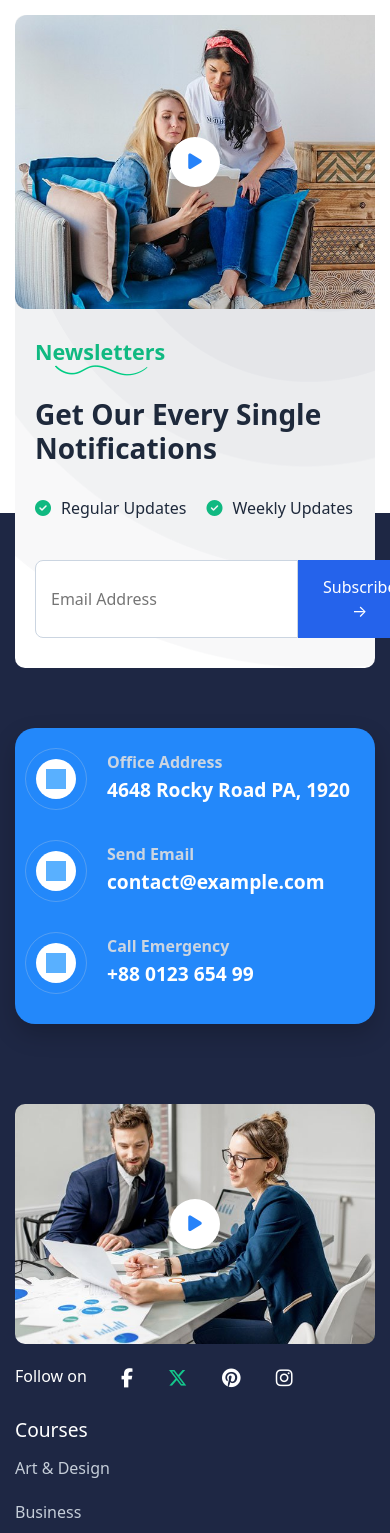
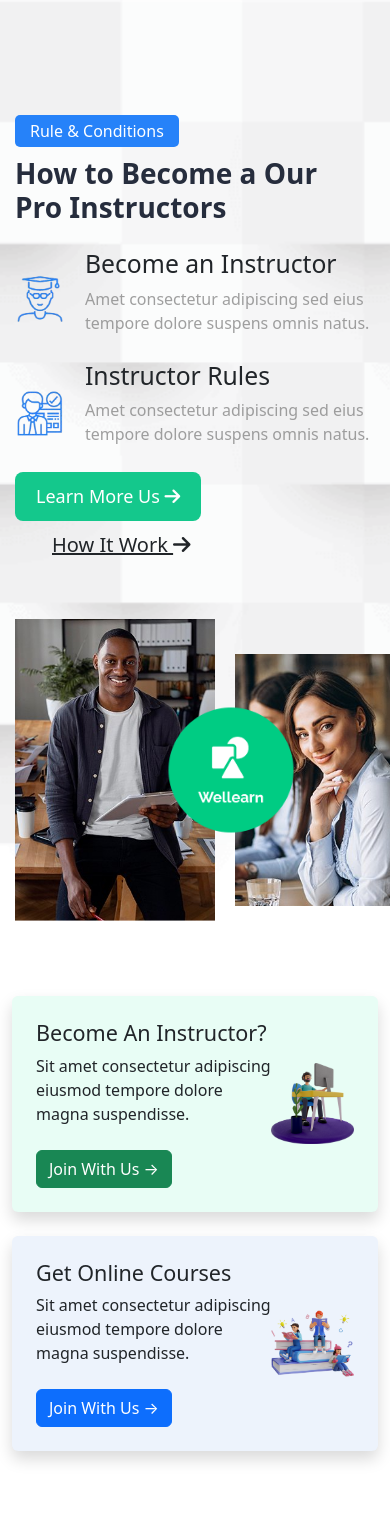
Before and after one commit to HmSani6699/job-task, a React (Vite) app: page / in a window 390 px wide. Shown: the top 1533 px of the page. Built offline with nearby package versions, Linux system fonts and the light colour scheme; grey boxes are pictures that could not be loaded.

Commit message:
complete role part

```diff
--- a/src/App.jsx
+++ b/src/App.jsx
@@ -17,9 +17,9 @@ function App() {
       <Bnner />
       <Hero />
       <About />
-      <CountDown />
+      <CountDown />*/}
       <RoleConditions />
-      <CardPage />*/}
+      <CardPage />
       <Notifiction />
       <Footer />
     </div>
--- a/src/index.css
+++ b/src/index.css
@@ -379,6 +379,38 @@
   margin-top: 70px;
 }
 
+@media (max-width: 768px) {
+  .role-container .main-box {
+    display: block;
+    padding: 15px;
+  }
+  .role-container .main-box .role-left-box {
+    width: 100%;
+    margin-bottom: 50px;
+  }
+  .role-container .main-box .role-right-box {
+    width: 100%;
+  }
+  .role-container .main-box .role-right-box .frist-img img {
+    width: 200px;
+  }
+  .role-container .main-box .role-right-box .middle-role-img2 {
+    margin-top: 35px;
+  }
+  .role-container .main-box .role-right-box .middle-role-img2 img {
+    width: 163px;
+  }
+  .role-container .main-box .role-right-box .middle-role-img img {
+    width: 125px;
+  }
+  .role-container .main-box .role-left-box .role-title {
+    font-size: 28px;
+  }
+  .br-class {
+    display: none;
+  }
+}
+
 /* ==============> Cart container <================= */
 .cart-container {
   margin-top: 120px;
@@ -521,6 +553,9 @@
   }
   .right {
     padding: 20px 0;
+  }
+  .cart-container {
+    margin: 60px 0px;
   }
 }
 
--- a/src/pages/Home/RoleConditions/RoleConditions.jsx
+++ b/src/pages/Home/RoleConditions/RoleConditions.jsx
@@ -21,7 +21,8 @@ const RoleConditions = () => {
             <div>
               <h2 className="sub-title"> Become an Instructor</h2>
               <p className="description">
-                Amet consectetur adipiscing sed eius tempore dolore <br />{" "}
+                Amet consectetur adipiscing sed eius tempore dolore{" "}
+                <br className="br-class" />
                 suspens omnis natus.
               </p>
             </div>
@@ -33,7 +34,8 @@ const RoleConditions = () => {
             <div>
               <h2 className="sub-title">Instructor Rules</h2>
               <p className="description">
-                Amet consectetur adipiscing sed eius tempore dolore <br />{" "}
+                Amet consectetur adipiscing sed eius tempore dolore{" "}
+                <br className="br-class" />
                 suspens omnis natus.
               </p>
             </div>
@@ -49,8 +51,8 @@ const RoleConditions = () => {
         </div>
         {/* ========== Right +========== */}
         <div className="role-right-box">
-          <div>
-            <img className="border" src={man_img} alt="" />
+          <div className="frist-img">
+            <img className="" src={man_img} alt="" />
           </div>
           <div className="middle-role-img">
             <img src={top_img} alt="" />
```
